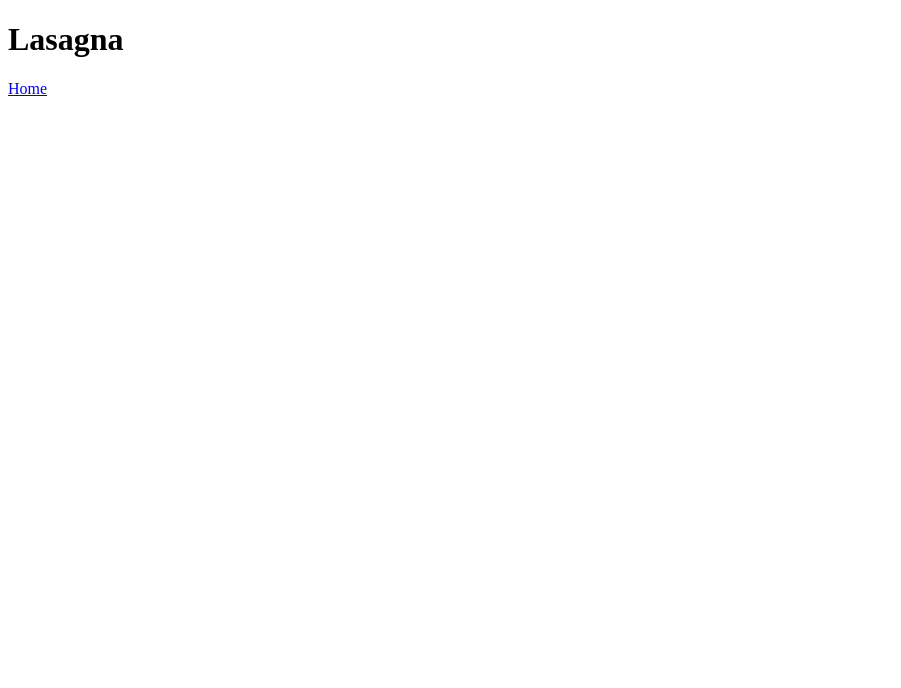
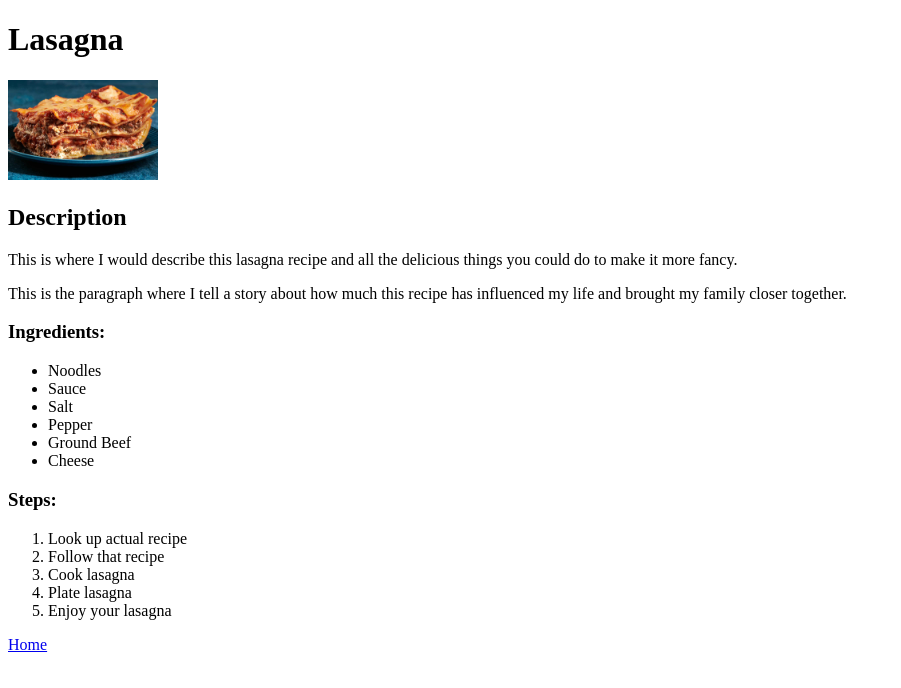
Before and after one commit to zeke-45/odin-recipes, a plain HTML site: page recipes/lasagna.html in a window 1280 px wide. Shown: the whole page, without its empty margins (0-901 px from the left). Drawn offline with Linux system fonts and the light colour scheme.

Commit message:
Add img folder and update lasagna.html with img and text

```diff
--- a/recipes/lasagna.html
+++ b/recipes/lasagna.html
@@ -7,6 +7,28 @@
 
     <body>
         <h1>Lasagna</h1>
+        <img src="../img/lasagna.jpg" height="100" alt="Simple Meat Lasagna">
+        <h2>Description</h2>
+        <p>This is where I would describe this lasagna recipe and all the delicious things you could do to make it more fancy.</p>
+        <p>This is the paragraph where I tell a story about how much this recipe has influenced my life and brought my family closer together.</p>
+        <h3>Ingredients:</h3>
+        <ul>
+            <li>Noodles</li>
+            <li>Sauce</li>
+            <li>Salt</li>
+            <li>Pepper</li>
+            <li>Ground Beef</li>
+            <li>Cheese</li>
+        </ul>
+        <h3>Steps:</h3>
+        <ol>
+            <li>Look up actual recipe</li>
+            <li>Follow that recipe</li>
+            <li>Cook lasagna</li>
+            <li>Plate lasagna</li>
+            <li>Enjoy your lasagna</li>
+        </ol>
+        <p></p>
         <a href="../index.html">Home</a>
     </body>
 </html>
```
Also changed, not shown: img/lasagna.jpg (added).
